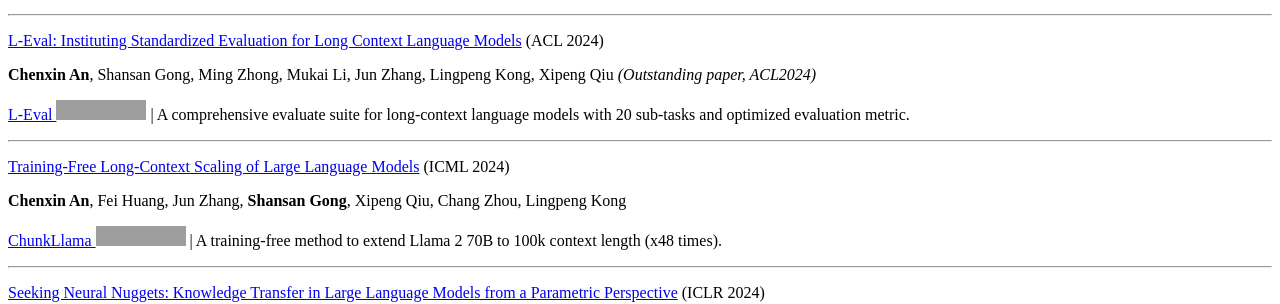
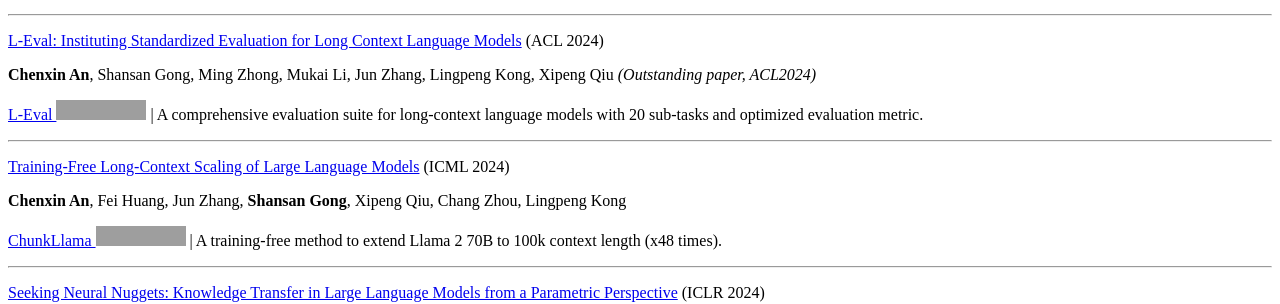
Before and after one commit to ChenxinAn-fdu/ChenxinAn-fdu.github.io, a Jekyll site: the page built from _pages/includes/pubs.md, in a window 1280 px wide, cut to the strip 431-735 px from the top of the page. Built offline with Jekyll 4.4.1, drawn with Linux system fonts in a browser that asks for light colours; our own code applies the rules of GitHub Pages for plain Markdown files; grey boxes are pictures that could not be loaded.

Commit message:
homepage

```diff
--- a/_pages/includes/pubs.md
+++ b/_pages/includes/pubs.md
@@ -12,7 +12,7 @@
 
 **Chenxin An**, Shansan Gong, Ming Zhong, Mukai Li, Jun Zhang, Lingpeng Kong, Xipeng Qiu *(Outstanding paper, ACL2024)*
 
-[L-Eval ![](https://img.shields.io/github/stars/OpenLMLab/LEval?style=social)](https://github.com/OpenLMLab/LEval) \| A comprehensive evaluate suite for long-context language models with 20 sub-tasks and optimized evaluation metric.
+[L-Eval ![](https://img.shields.io/github/stars/OpenLMLab/LEval?style=social)](https://github.com/OpenLMLab/LEval) \| A comprehensive evaluation suite for long-context language models with 20 sub-tasks and optimized evaluation metric.
 
 ---
 [Training-Free Long-Context Scaling of Large Language Models](https://arxiv.org/pdf/2402.17463) (ICML 2024)
```
